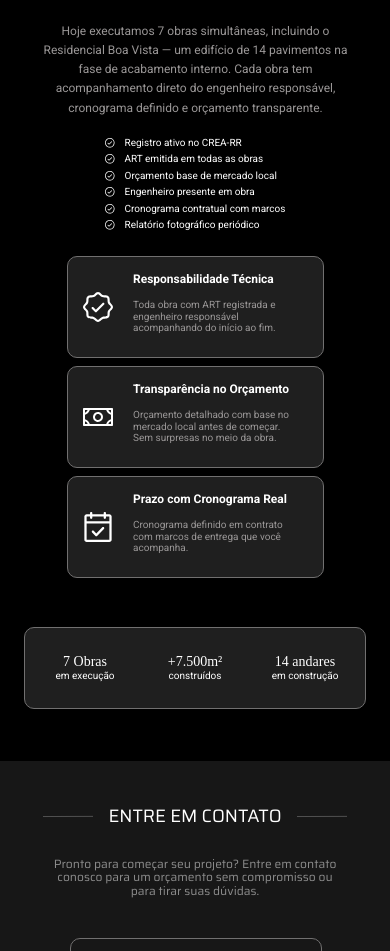
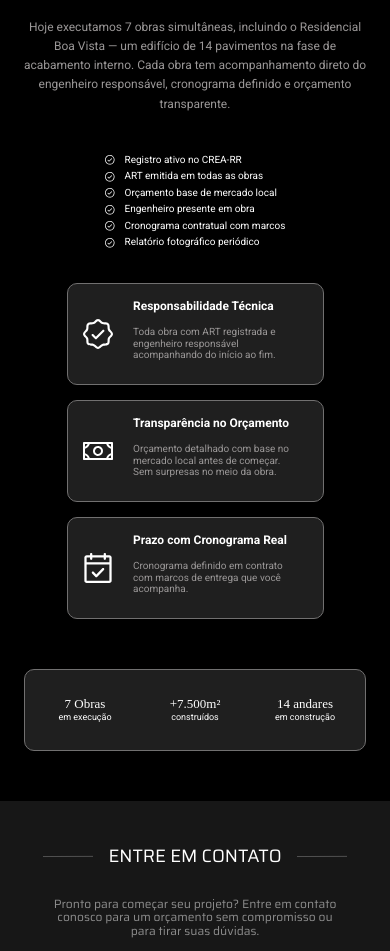
Before and after one commit to britoosvaldo/project-mp, a React (Vite) app: page / in a window 390 px wide. Shown: the part 3954-4905 px from the top of the page. Built offline with nearby package versions, Linux system fonts and the light colour scheme; a web font is replaced by a local one.

Commit message:
Atualização de bugs

```diff
--- a/src/components/About/About.css
+++ b/src/components/About/About.css
@@ -241,41 +241,34 @@
   }
 
   .about__grid {
-    margin: 0;
-    grid-template-columns: repeat(1, 315px);
-    grid-template-rows: repeat(6, 100px);
-    grid-template-areas:
-      "title"
-      "description"
-      "list"
-      "card"
-      "card"
-      "card";
+    display: flex;
+    flex-direction: column;
+    max-width: 350px;
+    justify-self: centers;
+    align-self: center;
   }
 
   .about__grid-title {
     font-size: 18px;
-    margin-bottom: 70px;
   }
 
   .about__description {
     font-size: 12px;
     line-height: 1.6;
-    margin: 20px 0 50px 0;
   }
 
   .about__list {
     display: grid;
     grid-template-columns: repeat(1, auto);
     gap: 5px;
-    padding: 30px 0;
+    margin: 0 0 20px 0;
   }
 
   .about__card {
     justify-self: center;
     width: 255px;
     height: 100px;
-    margin-top: 80px;
+    margin: 5px 0 0 0;
   }
 
   .about-card__icon {
@@ -313,7 +306,7 @@
   .about__informations {
     width: 340px;
     height: 80px;
-    margin: 90px 0 50px 0;
+    margin: 50px 0;
     gap: 20px;
   }
 
@@ -325,10 +318,10 @@
   }
 
   .informations-number {
-    font-size: 14px;
+    font-size: 13px;
   }
 
   .informations-text {
-    font-size: 10px;
+    font-size: 9px;
   }
 }
--- a/src/components/Footer/Footer.jsx
+++ b/src/components/Footer/Footer.jsx
@@ -19,7 +19,7 @@ export default function Footer() {
 
       <div className="footer__socialNetwork">
         <div className="footer__whats-icon">
-          <a href="">
+          <a href="#contacts">
             <HoverIcon
               firstColor={whatsIconGrey}
               secondColor={whatsIconWhite}
@@ -28,7 +28,7 @@ export default function Footer() {
           </a>
         </div>
         <div className="footer__whats-icon">
-          <a href="">
+          <a href="https://www.instagram.com/mpengenhariarr/">
             <HoverIcon
               firstColor={instaIconGrey}
               secondColor={instaIconWhite}
```
